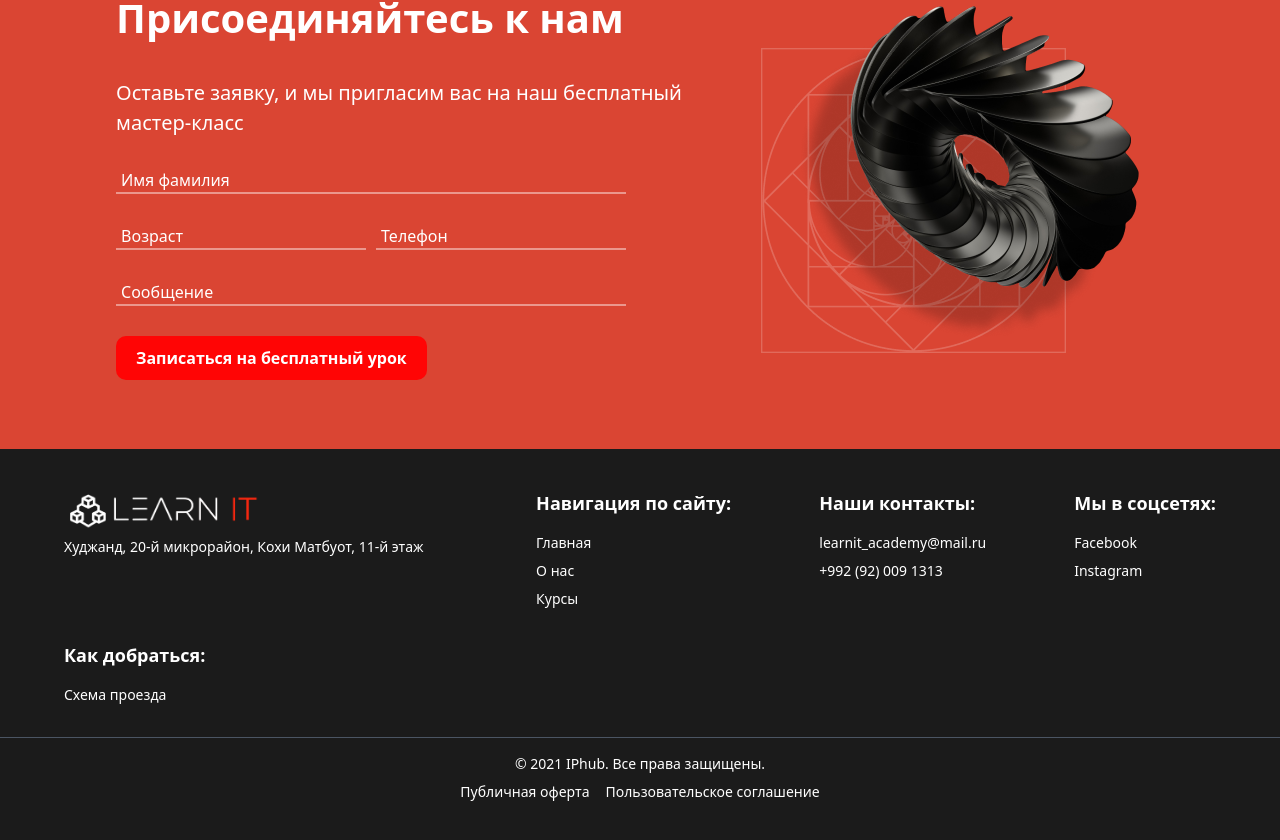
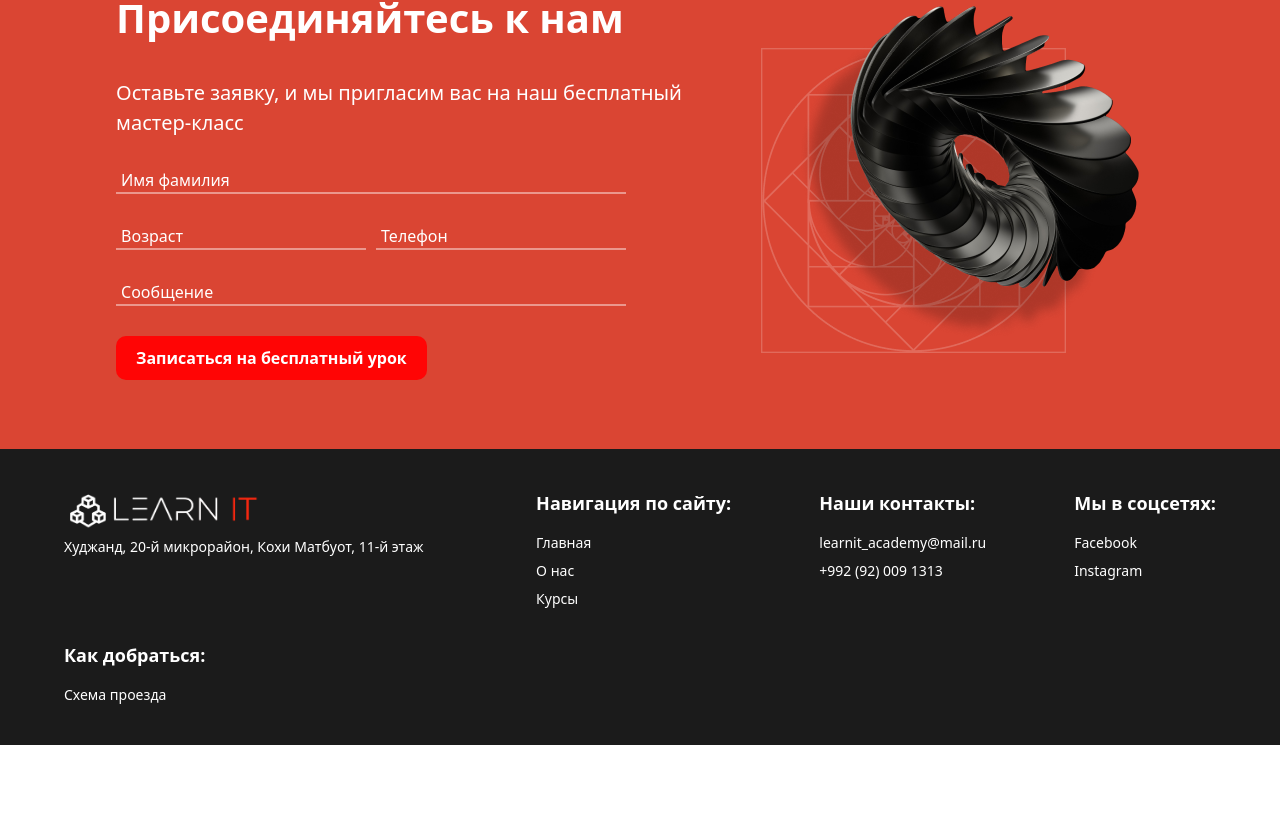
Before and after one commit to Narzul1oevN/LearnIT, a React (Vite) app: page / in a window 1280 px wide. Shown: the part 7232-8072 px from the top of the page. After the commit the page ends 7977 px from the top, so only its background shows below. Built offline with nearby package versions, Linux system fonts and the light colour scheme.

Commit message:
changes1

```diff
--- a/src/App.jsx
+++ b/src/App.jsx
@@ -529,14 +529,14 @@ const App = () => {
       {/* secion7 */}
       <div className="w-[100%] h-[auto] pt-[50px] pb-[50px] bg-[#DA4533] flex flex-wrap gap-[50px] items-center justify-center">
         <div className="flex flex-col gap-[30px] items-start p-[10px]">
-            <h1 className="text-[40px] font-[700] text-white">Присоединяйтесь к нам</h1>
-            <p className="text-white text-[20px] font-[400]">Оставьте заявку, и мы пригласим вас на наш бесплатный <br /> мастер-класс</p>
-              <input type="text" placeholder="Имя фамилия" className="w-[510px] text-white placeholder:text-white pl-[5px] outline-none border-b-[2px] border-b-[solid] border-b-[#ffffff70] bg-transparent" name="" id="" />
-            <div className="flex justify-between gap-[10px]">
-              <input placeholder="Возраст" className="w-[250px] placeholder:text-white text-white pl-[5px] outline-none border-b-[2px] border-b-[solid] border-b-[#ffffff70] bg-transparent" type="text" name="" id="" />
-              <input placeholder="Телефон" className="w-[250px] placeholder:text-white text-white pl-[5px] outline-none border-b-[2px] border-b-[solid] border-b-[#ffffff70] bg-transparent" type="text" name="" id="" />
+            <h1 className="sm:text-[30px] md:text-[32px] lg:text-[34px] xl:text-[36px] 2xl:text-[40px] font-[700] text-white">Присоединяйтесь к нам</h1>
+            <p className="text-white sm:text-[14px] md:text-[15px] lg:text-[16px] xl:text-[18px] 2xl:text-[20px] font-[400]">Оставьте заявку, и мы пригласим вас на наш бесплатный <br /> мастер-класс</p>
+              <input type="text" placeholder="Имя фамилия" className="sm:w-[330px] md:w-[350px] lg:w-[400px] xl:w-[450px] 2xl:w-[510px] text-white placeholder:text-white pl-[5px] outline-none border-b-[2px] border-b-[solid] border-b-[#ffffff70] bg-transparent" name="" id="" />
+            <div className="flex justify-between sm:gap-[20px] 2xl:gap-[10px] flex-wrap">
+              <input placeholder="Возраст" className="sm:w-[330px] 2xl:w-[250px] placeholder:text-white text-white pl-[5px] outline-none border-b-[2px] border-b-[solid] border-b-[#ffffff70] bg-transparent" type="text" name="" id="" />
+              <input placeholder="Телефон" className="sm:w-[330px] 2xl:w-[250px] placeholder:text-white text-white pl-[5px] outline-none border-b-[2px] border-b-[solid] border-b-[#ffffff70] bg-transparent" type="text" name="" id="" />
             </div>
-              <input placeholder="Сообщение" className="w-[510px] placeholder:text-white text-white pl-[5px] outline-none border-b-[2px] border-b-[solid] border-b-[#ffffff70] bg-transparent" type="text" name="" id="" />
+              <input placeholder="Сообщение" className="sm:w-[330px] md:w-[350px] lg:w-[400px] xl:w-[450px] 2xl:w-[510px] placeholder:text-white text-white pl-[5px] outline-none border-b-[2px] border-b-[solid] border-b-[#ffffff70] bg-transparent" type="text" name="" id="" />
               <button className="pt-[10px] pl-[20px] pb-[10px] pr-[20px] text-white hover:bg-[#ff05055c] rounded-[10px] outline-none text-[16px] font-[600] bg-[#ff0505]">Записаться на бесплатный урок</button>
         </div>
         <img src={image4} alt="" />
@@ -584,18 +584,6 @@ const App = () => {
             </ul>
           </div>
         </div>
-
-        <div className="mt-8 border-t border-gray-600 pt-4 text-center text-sm">
-          <p>&copy; 2021 IPhub. Все права защищены.</p>
-          <div className="flex justify-center gap-4 mt-2">
-            <a href="#" className="hover:underline">
-              Публичная оферта
-            </a>
-            <a href="#" className="hover:underline">
-              Пользовательское соглашение
-            </a>
-          </div>
-        </div>
       </footer>
     </div>
   );
```
